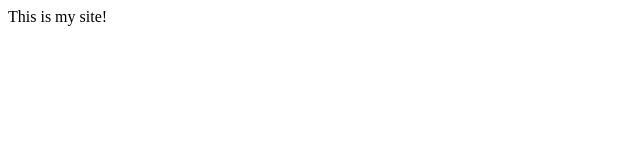
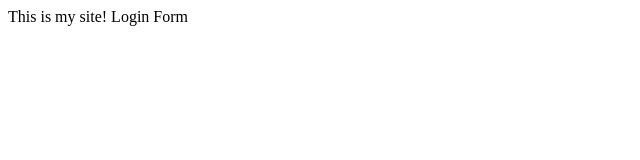
Before and after one commit to SanjaVujacic/Mysitesample, a plain HTML site: page index.html in a window 1280 px wide. Shown: the full height of the page, 0-640 px from the left. Drawn offline with Linux system fonts and the light colour scheme.

Commit message:
login form

```diff
--- /dev/null
+++ b/dir2/appdir2.js
@@ -0,0 +1 @@
+console.log(Hello dir1);
--- a/index.html
+++ b/index.html
@@ -3,5 +3,6 @@
 		<title>My site</title>
 	</head>
 	<body>This is my site!
+		Login Form
 	</body>
 </html>
```
Also changed, not shown: login.html (added, +1 -0 lines), log.txt (added).
